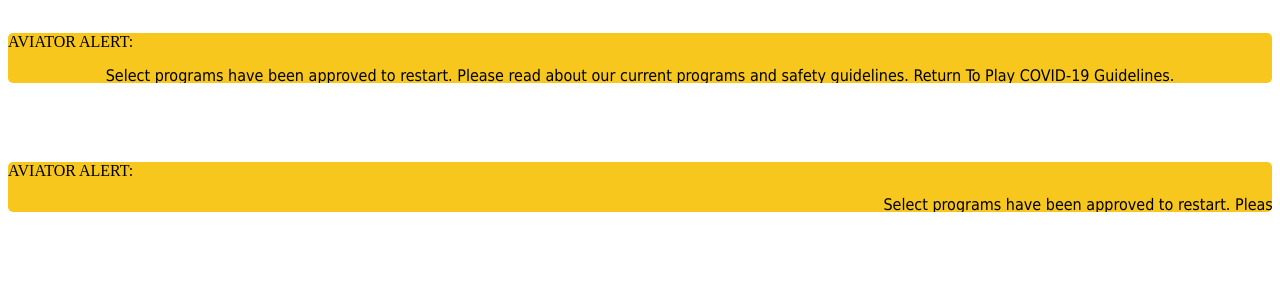
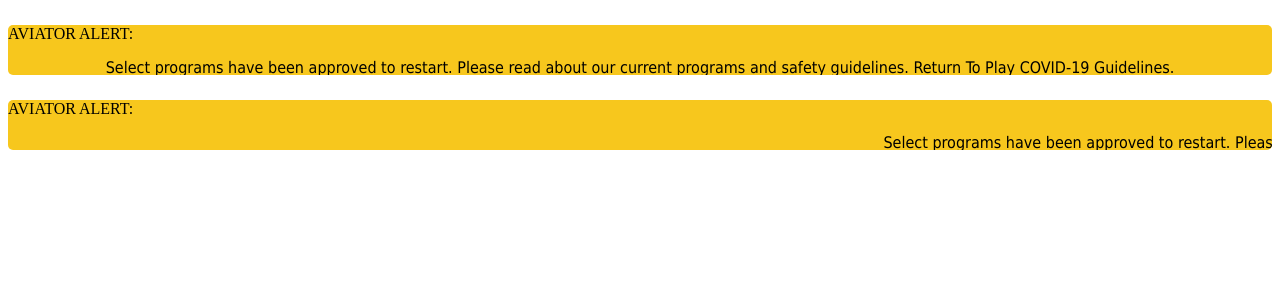
Before and after one commit to rslebo59/rslebo59.github.io, a Jekyll site: the page marquee.html, which Jekyll copies as it is, in a window 1280 px wide. Shown: the top 300 px of the page. Built offline with Jekyll 4.4.1, drawn with Linux system fonts in a browser that asks for light colours.

Commit message:
another update

```diff
--- a/marquee.html
+++ b/marquee.html
@@ -19,14 +19,22 @@
                 margin: 25px auto;
                 -webkit-border-radius: 5px;
                 border-radius: 5px;
-                display: inline-block;
             }
 
             .syn-marquee-two {
                 margin-top: 50px;
+                width: 100%;
+                height: 50px;
+                margin: 25px auto;
+                overflow: hidden;
+                position: relative;
+                margin: 25px auto;
+                -webkit-border-radius: 5px;
+                border-radius: 5px;
             }
 
-            .syn-marquee p {
+            .syn-marquee p,
+            .syn-marquee-two p {
                 position: absolute;
                 font-family: Tahoma, Arial, sans-serif;
                 width: 100%;
@@ -38,6 +46,10 @@
 
             .syn-marquee p {
                 transform:translateX(100%);
+            }
+
+            .syn-marquee-two .marquee-elements {
+                transform: translateX(100%);
             }
 
             .syn-marquee p:nth-of-type(1) {
```
